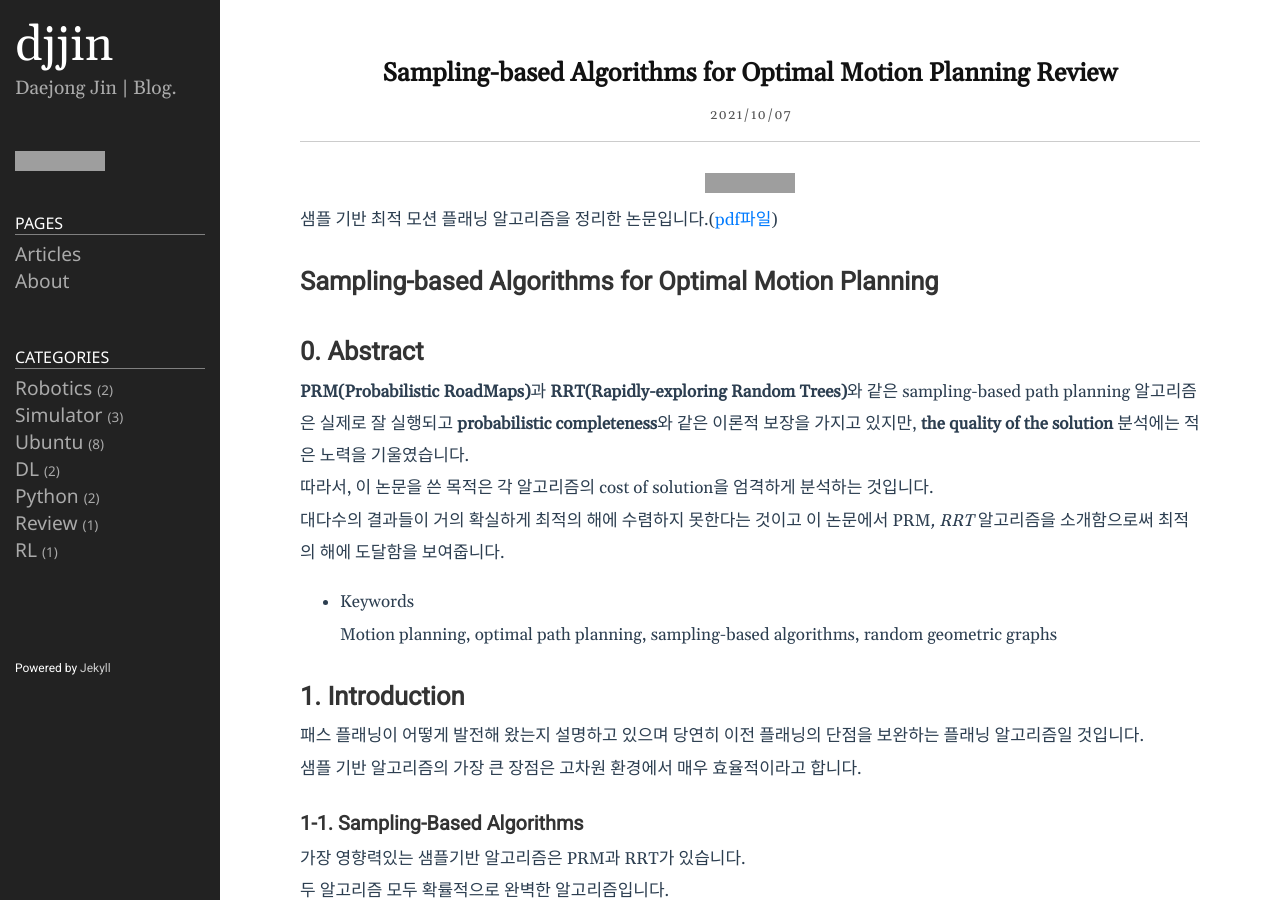
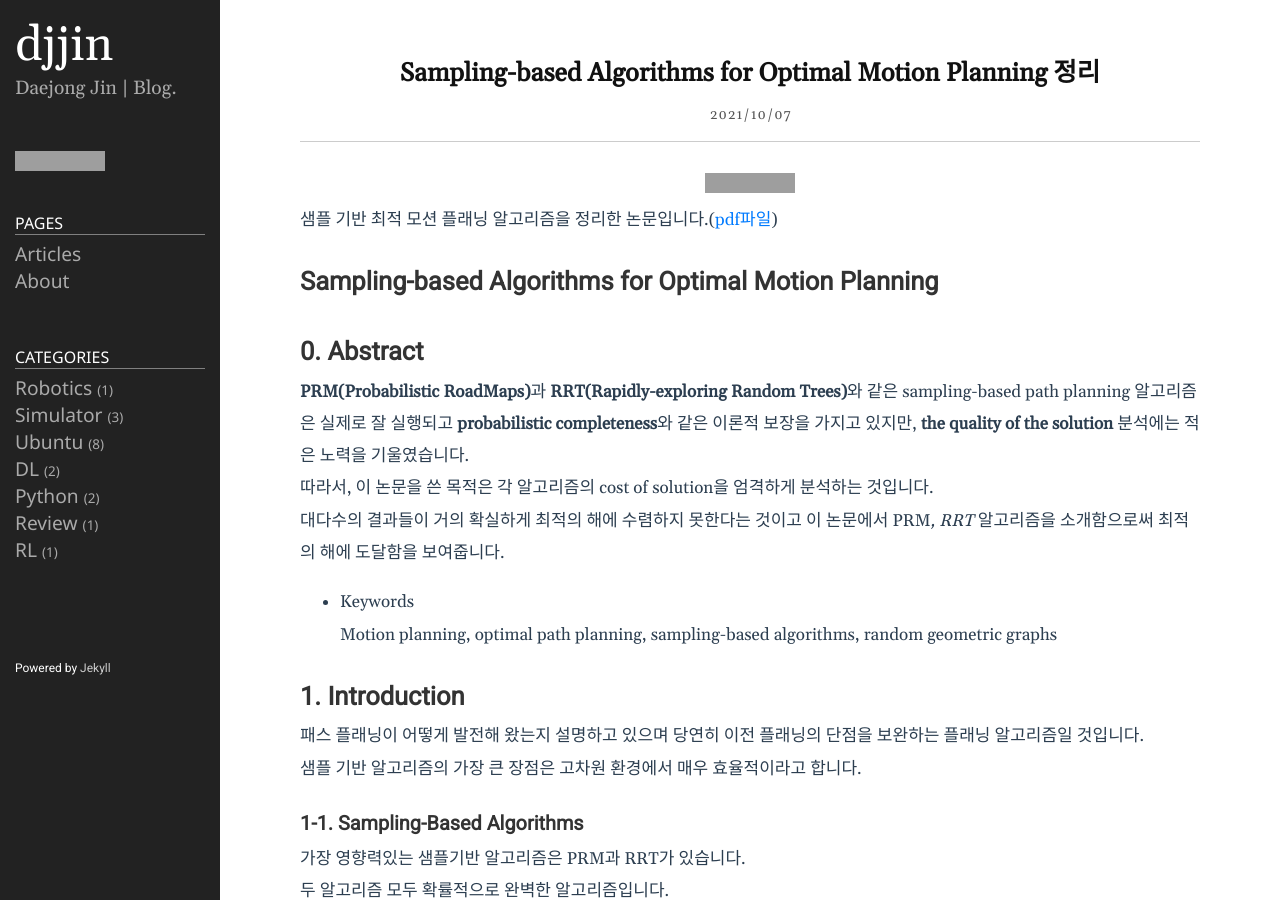
Before and after one commit to jdj2261/jdj2261.github.io, a Jekyll site: the page built from _posts/2021-10-07-rrt-star-review.md, in a window 1280 px wide and 900 px high. Built offline with Jekyll 4.4.1, drawn with Linux system fonts in a browser that asks for light colours; comment, search, counter and statistics services are not loaded; grey boxes are pictures that could not be loaded.

Commit message:
Site updated: 2021-10-10 22:35

```diff
--- a/_posts/2021-10-07-rrt-star-review.md
+++ b/_posts/2021-10-07-rrt-star-review.md
@@ -1,6 +1,6 @@
 ---
 layout: post
-title: Sampling-based Algorithms for Optimal Motion Planning Review
+title: Sampling-based Algorithms for Optimal Motion Planning 정리
 date: 2021-10-07 16:52:00 +09:00
 category: review
 use_math: true
@@ -68,20 +68,17 @@ PRM, PRM*, RRT, RRT* 알고리즘의 확률적으로 완벽한지, 최적화,
 
   $$
   \left\{SampleFree_{i}(\omega)\right\}_{i\in\mathbb{N}_{0}} = \left\{Sample_{i}(\omega)\right\}_{i\in \mathbb{N}_{0}}\cap X_{free}\\\omega : sample\ point
-
-  $$
+$$
 - Nearest Neighbor
 
 $$
 Nearest(G = (V, E), x) := argmin_{v∈V}\left \| x-v \right \|
-
 $$
 
 - Near Vertices
 
 $$
 Near(G = (V, E), x, r) := \left \{v ∈ V : v ∈ B_{x,r}\right \}
-
 $$
 
 - Steering
@@ -89,7 +86,6 @@ $$
 $$
 Steer(x, y) := argmin_{z∈Bx,η}
   \left \| z-y \right \|
-
 $$
 
 - collision Test
@@ -97,7 +93,6 @@ $$
 $$
 CollisionFree(x, {x}') := [x, {x}'
   ] ⊂ X_{free}
-
 $$
 
 ### 3-2. Existing Algorithms
@@ -144,10 +139,9 @@ $$
 
   $$
   r := \gamma_{PRM}(log(n)/n)^{1/d}
+$$
 
-  $$
-
-  위 식의 의미를 설명하자면, n은 노드 수이고, d는 차원 수입니다.<br>이웃 반경 r 노드 수가 많아지면 작아지고 log(n)에 비례한다는 것입니다.<br>따라서 노드 수가 많아지면 조밀한 그래프 형태의 로드맵이 됩니다. <br>좀 더 조밀한 경로가 생성되기 때문에 PRM보다 유연한 경로(직선 경로)가 만들어 집니다.
+위 식의 의미를 설명하자면, n은 노드 수이고, d는 차원 수입니다.<br>이웃 반경 r 노드 수가 많아지면 작아지고 log(n)에 비례한다는 것입니다.<br>따라서 노드 수가 많아지면 조밀한 그래프 형태의 로드맵이 됩니다. <br>좀 더 조밀한 경로가 생성되기 때문에 PRM보다 유연한 경로(직선 경로)가 만들어 집니다.
 - Optimal RRT (RRT*)
 
   <img src="/public/img/2021-10-07-paper-review4.png"/>
```
Also changed, not shown: _posts/2021-10-10-coordinate-transformations.md (+2 -1 lines).
